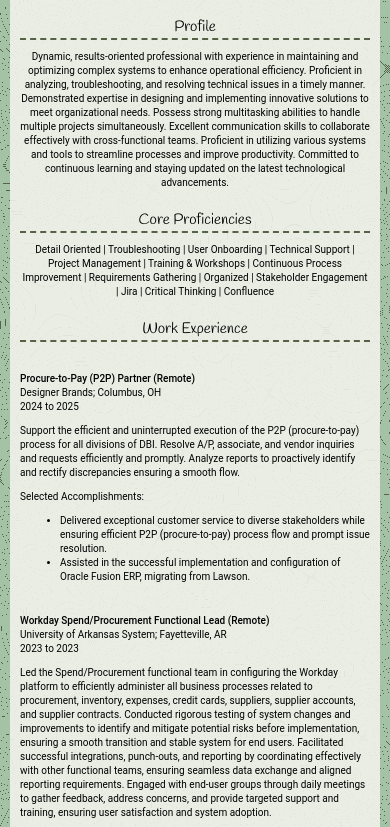
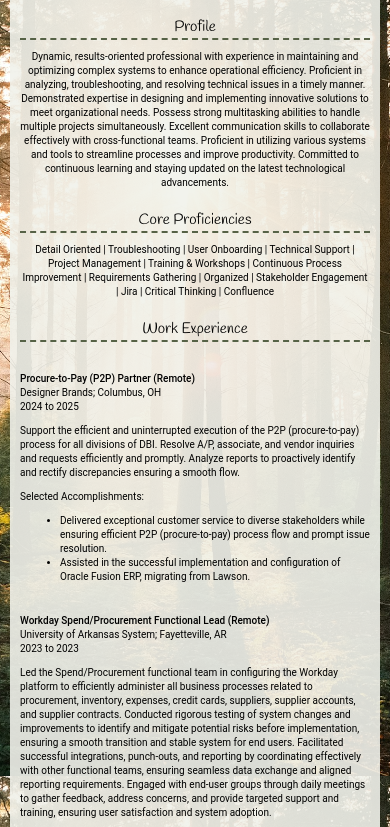
Before and after one commit to yosh-m/my-resume-website, a plain HTML site: page resume.html in a window 390 px wide. Shown: the part 109-936 px from the top of the page. Drawn offline with Linux system fonts and the light colour scheme.

Commit message:
Removed mobile background

```diff
--- a/css/styles.css
+++ b/css/styles.css
@@ -159,10 +159,6 @@ h2 {
     border-bottom: 2px dashed #566246ff;
 }
 @media screen and (max-width: 649px) {
-    .resume {
-        background:
-            repeating-conic-gradient(#566246ff 0 .00002%,#a4c2a5ff 0 .0005%) 0 0/5000px 4000px;
-    }
    .resume-section {
         margin-top: 20px;
     }
```
